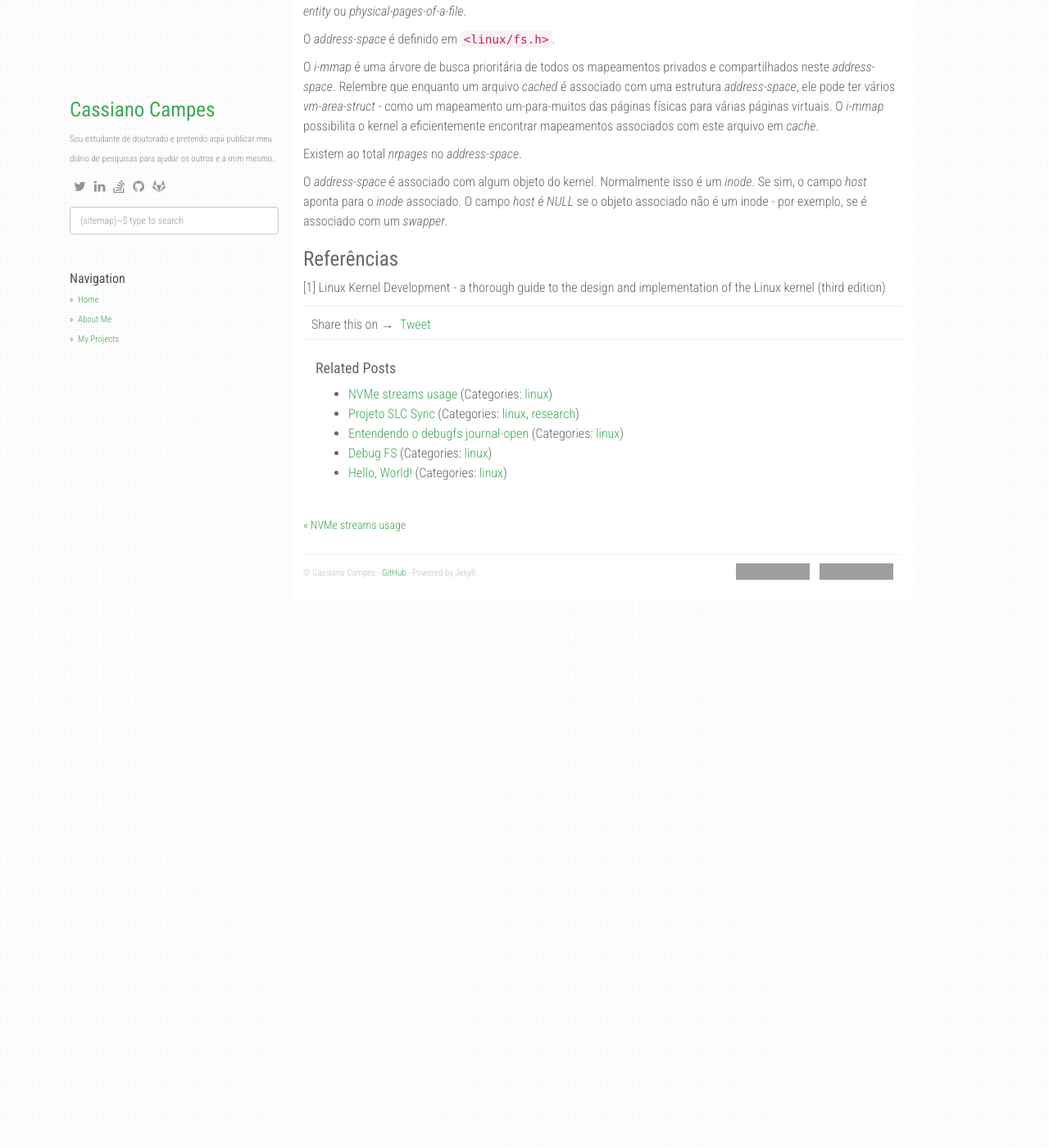
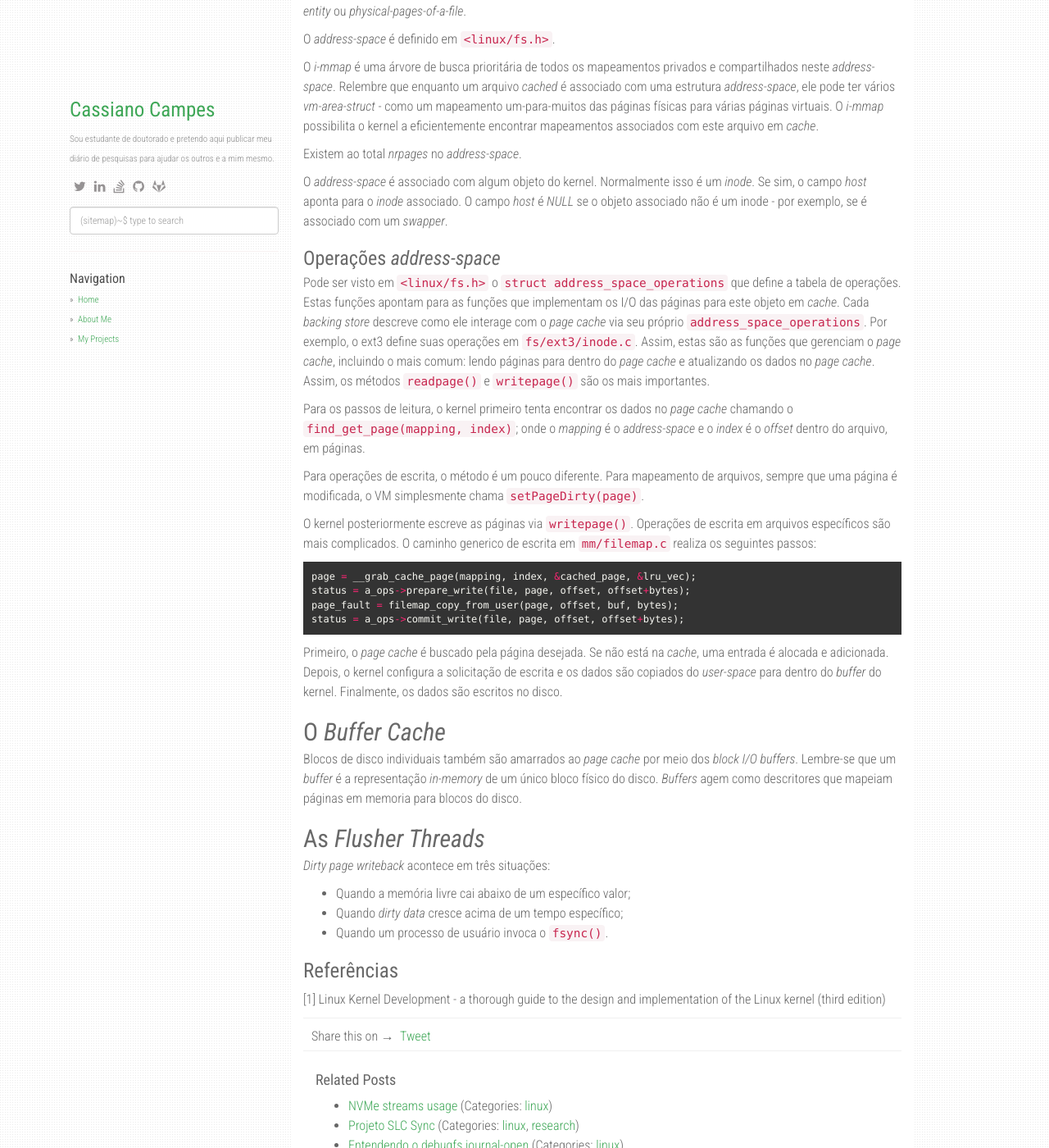
Before and after one commit to campescassiano/campescassiano.github.io, a Jekyll site: the page built from _posts/2020-06-22-page-cache-writeback.md, in a window 1280 px wide and 1400 px high, scrolled down 1188 px. Shown: the whole window at 82% size. Built offline with Jekyll 4.4.1, drawn with Linux system fonts in a browser that asks for light colours; nearby versions of some CDN libraries; comment, search, counter and statistics services are not loaded; some of the changed text lies outside the part shown; grey boxes are pictures that could not be loaded.

Commit message:
atualização
Signed-off-by: Cassiano Campes <cassianocampes@gmail.com>

````diff
--- a/_posts/2020-06-22-page-cache-writeback.md
+++ b/_posts/2020-06-22-page-cache-writeback.md
@@ -1,6 +1,6 @@
 ---
 layout: post
-title:  "The Page Cacha and Page Writeback"
+title:  "The Page Cache and Page Writeback"
 date:   2020-06-22 11:00:00 +0700
 categories: [linux]
 ---
@@ -80,6 +80,54 @@ O _address-space_ é associado com algum objeto do kernel. Normalmente isso é u
 Se sim, o campo _host_ aponta para o _inode_ associado. O campo _host_ é _NULL_ se o objeto
 associado não é um inode - por exemplo, se é associado com um _swapper_.
 
+### Operações _address-space_
+
+Pode ser visto em `<linux/fs.h>` o `struct address_space_operations` que define a tabela de
+operações. Estas funções apontam para as funções que implementam os I/O das páginas para
+este objeto em _cache_.
+Cada _backing store_ descreve como ele interage com o _page cache_ via seu próprio
+`address_space_operations`.
+Por exemplo, o ext3 define suas operações em `fs/ext3/inode.c`. Assim, estas são as funções
+que gerenciam o _page cache_, incluindo o mais comum: lendo páginas para dentro do _page cache_
+e atualizando os dados no _page cache_. Assim, os métodos `readpage()` e `writepage()` são
+os mais importantes.
+
+Para os passos de leitura, o kernel primeiro tenta encontrar os dados no _page cache_ chamando
+o `find_get_page(mapping, index)`; onde o _mapping_ é o _address-space_ e o _index_ é o _offset_
+dentro do arquivo, em páginas.
+
+Para operações de escrita, o método é um pouco diferente. Para mapeamento de arquivos, sempre
+que uma página é modificada, o VM simplesmente chama `setPageDirty(page)`.
+
+O kernel posteriormente escreve as páginas via `writepage()`. Operações de escrita em arquivos
+específicos são mais complicados. O caminho generico de escrita em `mm/filemap.c` realiza
+os seguintes passos:
+
+```c
+page = __grab_cache_page(mapping, index, &cached_page, &lru_vec);
+status = a_ops->prepare_write(file, page, offset, offset+bytes);
+page_fault = filemap_copy_from_user(page, offset, buf, bytes);
+status = a_ops->commit_write(file, page, offset, offset+bytes);
+```
+
+Primeiro, o _page cache_ é buscado pela página desejada. Se não está na _cache_, uma entrada
+é alocada e adicionada. Depois, o kernel configura a solicitação de escrita e os dados são
+copiados do _user-space_ para dentro do _buffer_ do kernel. Finalmente, os dados são escritos
+no disco.
+
+## O _Buffer Cache_
+
+Blocos de disco individuais também são amarrados ao _page cache_ por meio dos _block I/O buffers_.
+Lembre-se que um _buffer_ é a representação _in-memory_ de um único bloco físico do disco.
+_Buffers_ agem como descritores que mapeiam páginas em memoria para blocos do disco.
+
+## As _Flusher Threads_
+
+_Dirty page writeback_ acontece em três situações:
+
+- Quando a memória livre cai abaixo de um específico valor;
+- Quando _dirty data_ cresce acima de um tempo específico;
+- Quando um processo de usuário invoca o `fsync()`.
 
 # Referências
 
````
